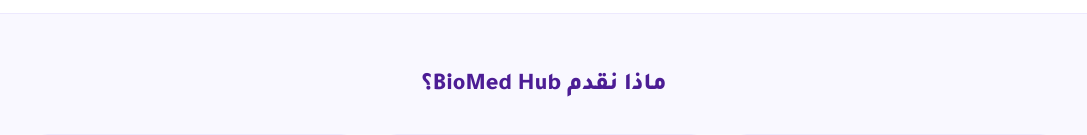
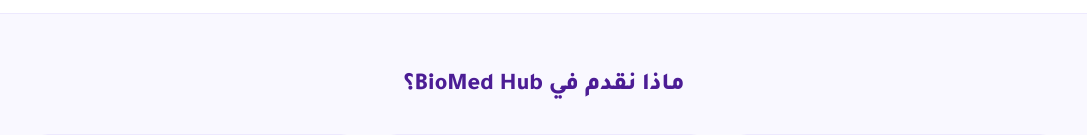
Before and after one commit to alkabeenakrb-coder/biomed-hub, a plain HTML site: page index.html in a window 1280 px wide. Shown: the part 1024-1159 px from the top of the page, without its empty margins (96-1183 px from the left). Drawn offline with nearby package versions, Linux system fonts and the light colour scheme.

Commit message:
Update index.html

```diff
--- a/index.html
+++ b/index.html
@@ -140,7 +140,7 @@
     <!-- أقسام المنصة البسيطة -->
     <section id="services" class="py-14 bg-purple-50/60 border-y border-purple-100 px-6">
         <div class="max-w-5xl mx-auto">
-            <h2 class="text-2xl font-extrabold text-purple-900 text-center mb-8">ماذا نقدم  BioMed Hub؟</h2>
+            <h2 class="text-2xl font-extrabold text-purple-900 text-center mb-8">ماذا نقدم في  BioMed Hub؟</h2>
 
             <div class="grid sm:grid-cols-3 gap-6">
 
```
